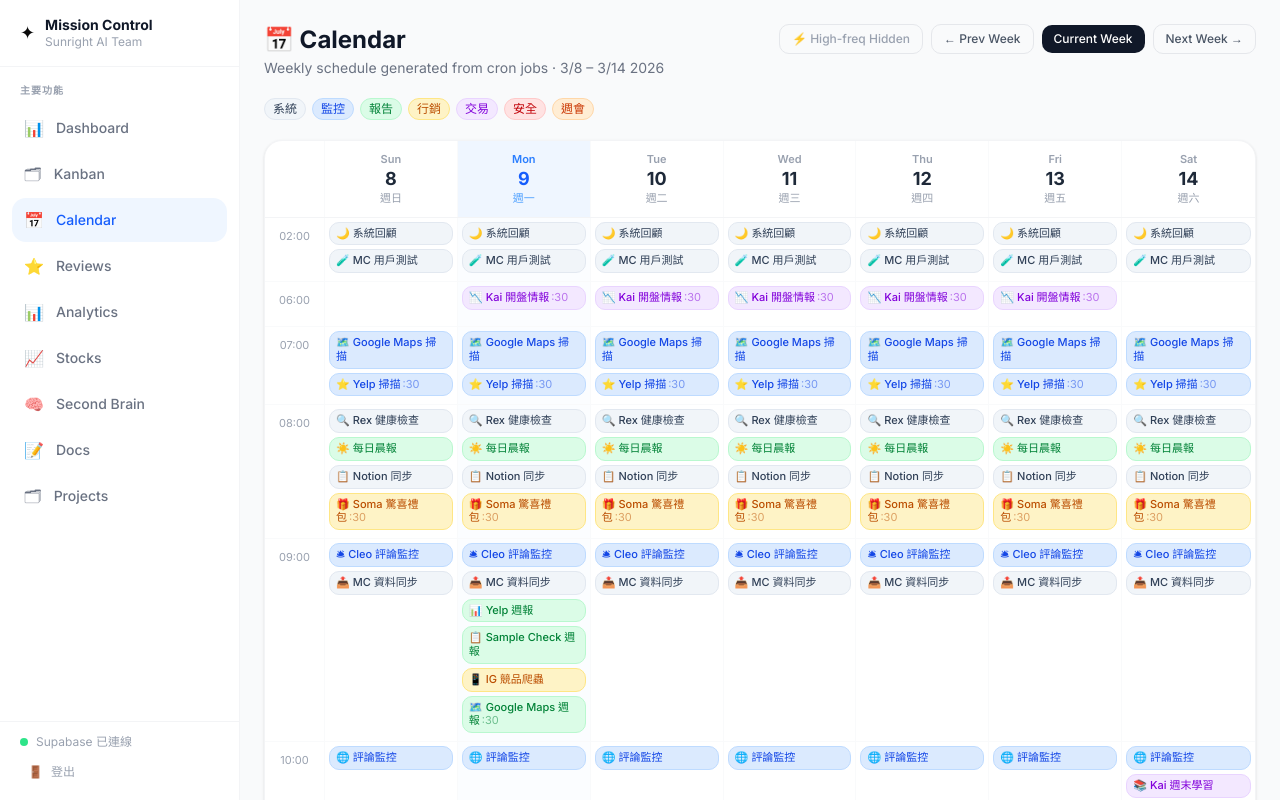
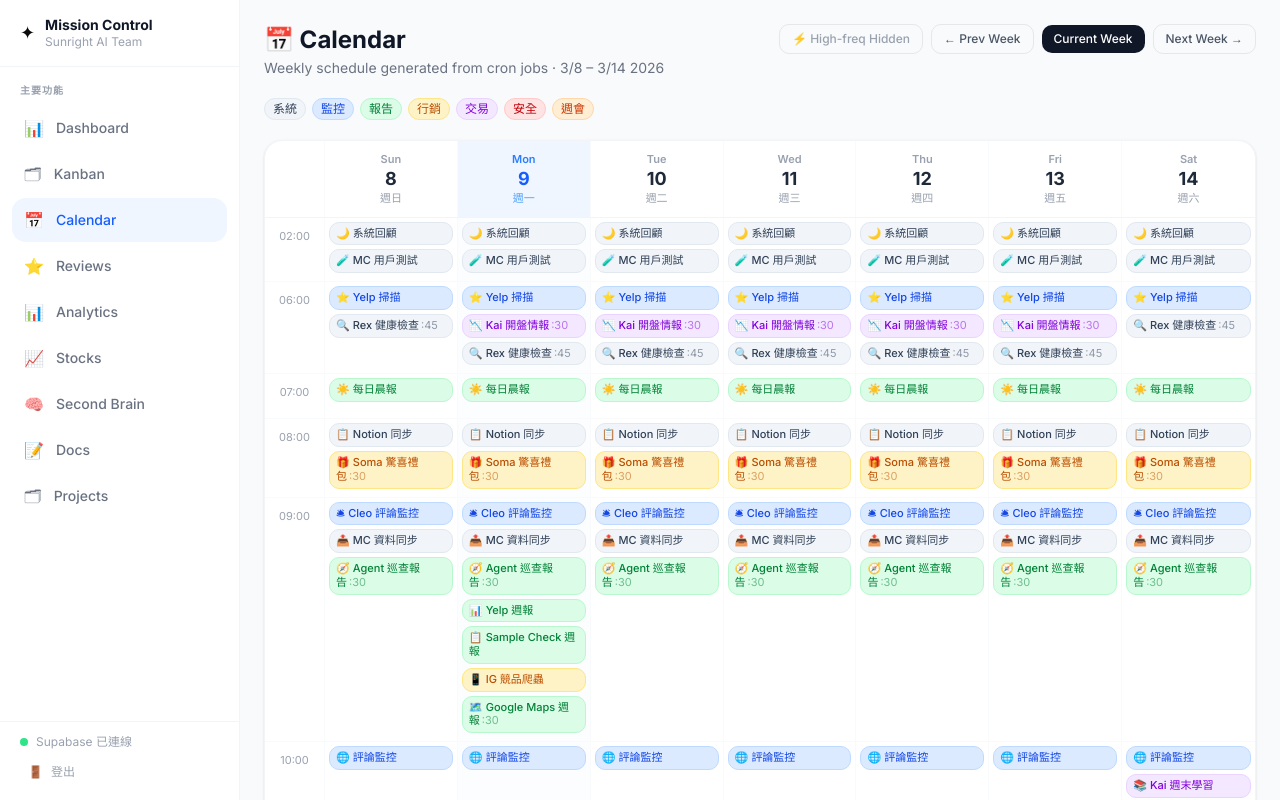
Before and after one commit to greatai8888-design/sunright-mission-control-v2, a Next.js app: page /calendar in a window 1280 px wide. Shown: the top 800 px of the page. Built offline with nearby package versions, Linux system fonts and the light colour scheme.

Commit message:
fix: update calendar cron times to match actual schedule
- Google Maps: 07:00 → 05:30
- Yelp: 07:30 → 06:00
- Rex health: 08:00 → 06:45
- Morning report: 08:00 → 07:00
- Add Agent standup at 09:30

```diff
--- a/src/app/calendar/page.tsx
+++ b/src/app/calendar/page.tsx
@@ -39,21 +39,24 @@
   // ── 2 AM ──────────────────────────────────────────────
   { id: 'sys-review',  name: '系統回顧',       emoji: '🌙', color: 'system',    hour: 2,  minute: 0,  days: 'all',      enabled: true },
   { id: 'mc-test',     name: 'MC 用戶測試',    emoji: '🧪', color: 'system',    hour: 2,  minute: 0,  days: 'all',      enabled: true },
+  // ── 5:30 AM daily ─────────────────────────────────────
+  { id: 'gmaps-scan',  name: 'Google Maps 掃描', emoji: '🗺️', color: 'monitor', hour: 5,  minute: 30, days: 'all',      enabled: true },
+  // ── 6 AM daily ────────────────────────────────────────
+  { id: 'yelp-scan',   name: 'Yelp 掃描',      emoji: '⭐', color: 'monitor',   hour: 6,  minute: 0,  days: 'all',      enabled: true },
   // ── 6:30 AM Mon–Fri ───────────────────────────────────
   { id: 'kai-pre',     name: 'Kai 開盤情報',   emoji: '📉', color: 'trading',   hour: 6,  minute: 30, days: [1,2,3,4,5], enabled: true },
+  // ── 6:45 AM daily ─────────────────────────────────────
+  { id: 'rex-health',  name: 'Rex 健康檢查',   emoji: '🔍', color: 'system',    hour: 6,  minute: 45, days: 'all',      enabled: true },
   // ── 7 AM daily ────────────────────────────────────────
-  { id: 'gmaps-scan',  name: 'Google Maps 掃描', emoji: '🗺️', color: 'monitor', hour: 7,  minute: 0,  days: 'all',      enabled: true },
-  // ── 7:30 AM daily ─────────────────────────────────────
-  { id: 'yelp-scan',   name: 'Yelp 掃描',      emoji: '⭐', color: 'monitor',   hour: 7,  minute: 30, days: 'all',      enabled: true },
-  // ── 8 AM daily ────────────────────────────────────────
-  { id: 'rex-health',  name: 'Rex 健康檢查',   emoji: '🔍', color: 'system',    hour: 8,  minute: 0,  days: 'all',      enabled: true },
-  { id: 'morning-rpt', name: '每日晨報',        emoji: '☀️', color: 'report',    hour: 8,  minute: 0,  days: 'all',      enabled: true },
+  { id: 'morning-rpt', name: '每日晨報',        emoji: '☀️', color: 'report',    hour: 7,  minute: 0,  days: 'all',      enabled: true },
   { id: 'notion-sync', name: 'Notion 同步',    emoji: '📋', color: 'system',    hour: 8,  minute: 0,  days: 'all',      enabled: true },
   // ── 8:30 AM daily ─────────────────────────────────────
   { id: 'surprise',    name: 'Soma 驚喜禮包',  emoji: '🎁', color: 'marketing', hour: 8,  minute: 30, days: 'all',      enabled: true },
   // ── 9 AM daily ────────────────────────────────────────
   { id: 'cleo-mon',    name: 'Cleo 評論監控',  emoji: '🛎', color: 'monitor',   hour: 9,  minute: 0,  days: 'all',      enabled: true },
   { id: 'mc-sync',     name: 'MC 資料同步',    emoji: '📤', color: 'system',    hour: 9,  minute: 0,  days: 'all',      enabled: true },
+  // ── 9:30 AM daily ─────────────────────────────────────
+  { id: 'agent-standup', name: 'Agent 巡查報告', emoji: '🧭', color: 'report',  hour: 9,  minute: 30, days: 'all',      enabled: true },
   // ── 9 AM Mon ──────────────────────────────────────────
   { id: 'yelp-weekly', name: 'Yelp 週報',      emoji: '📊', color: 'report',    hour: 9,  minute: 0,  days: [1],        enabled: true },
   { id: 'sample-rpt',  name: 'Sample Check 週報', emoji: '📋', color: 'report', hour: 9,  minute: 0, days: [1],        enabled: true },
```
